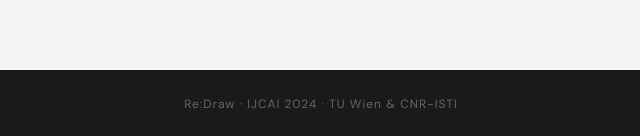
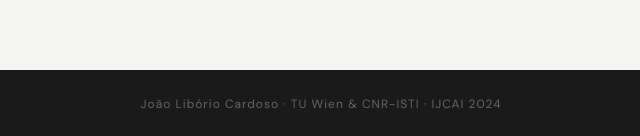
Before and after one commit to Jaliborc/re-draw, a plain HTML site: page index.html in a window 1280 px wide. Shown: the part 5404-5540 px from the top of the page, 319-959 px from the left. Drawn offline with Linux system fonts and the light colour scheme.

Commit message:
Forgot to updated footer

```diff
--- a/index.html
+++ b/index.html
@@ -934,7 +934,7 @@
 </main>
 
 <footer>
-	Re:Draw · IJCAI 2024 · TU Wien &amp; CNR-ISTI
+	João Libório Cardoso · TU Wien &amp; CNR-ISTI · IJCAI 2024
 </footer>
 
 <script>
```
